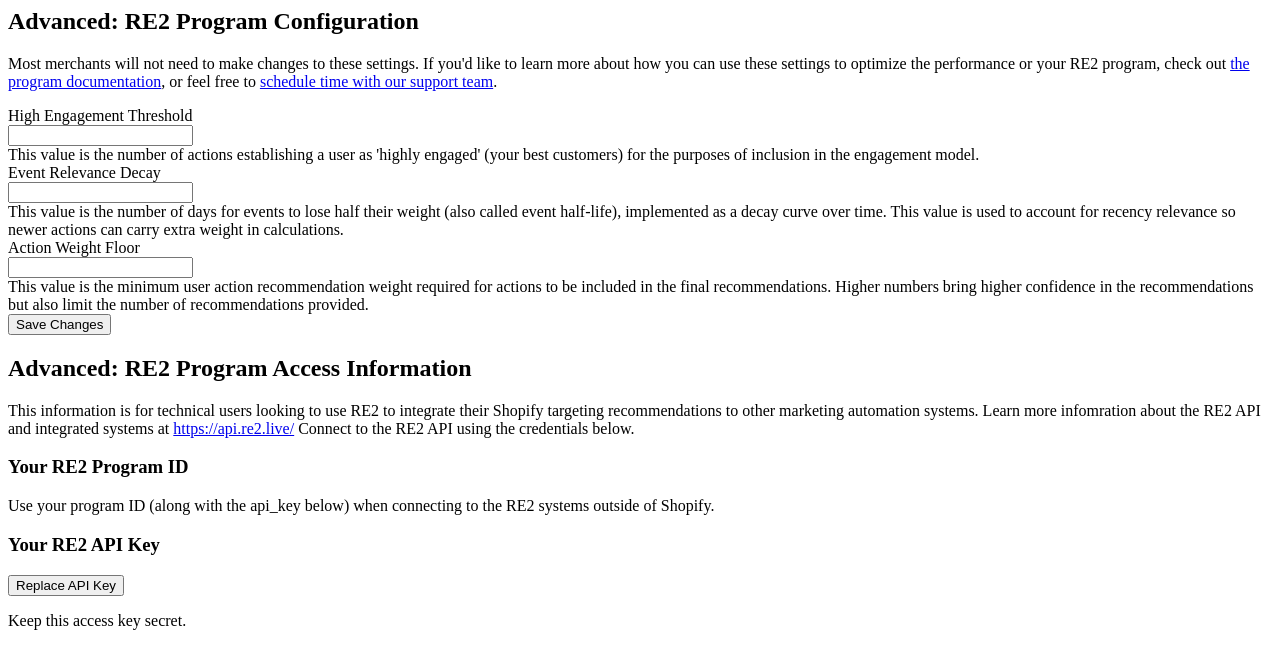
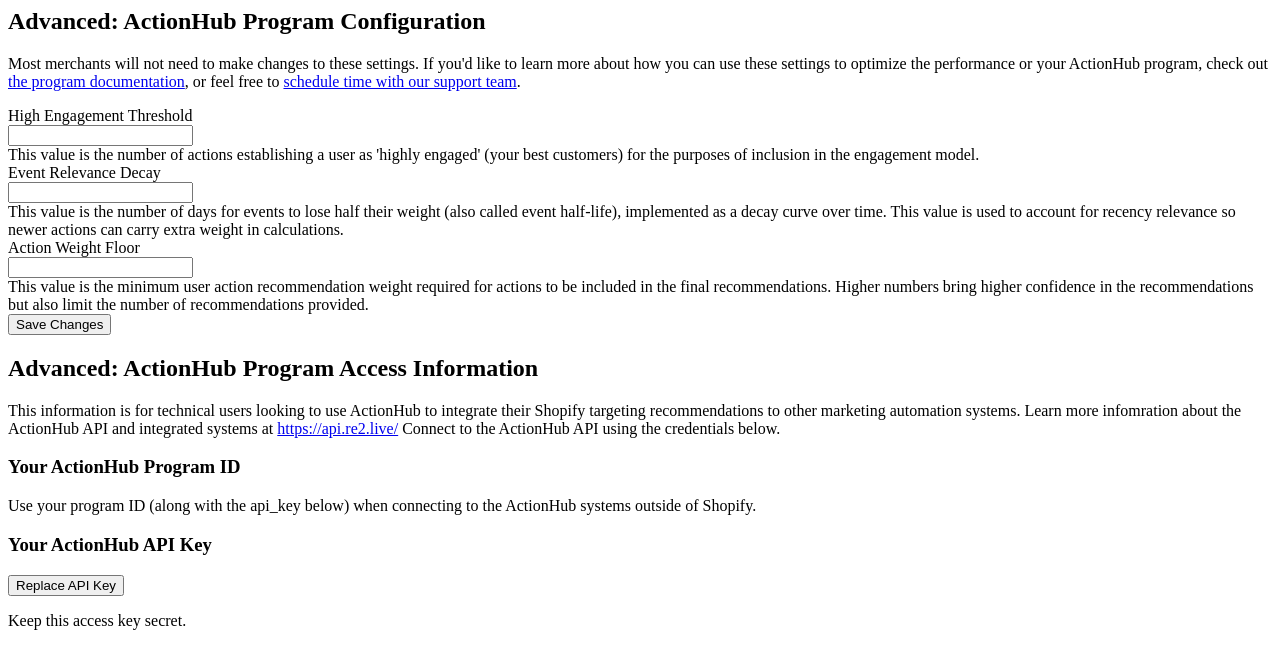
Before and after one commit to Lifecycle-Science/actionhub-shopify-python, a FastAPI app: template app/templates/re2_program_details.html in a window 1280 px wide. Shown: the top 669 px of the page. Run offline with FastAPI, Linux system fonts and the light colour scheme; the template is opened without the code that fills it, so the values that code supplies are empty.

Commit message:
rebranding

```diff
--- a/app/config.py
+++ b/app/config.py
@@ -11,7 +11,7 @@
 AUTH_CALLBACK_URL = config_local.AUTH_CALLBACK_URL
 API_VERSION = "2022-07"
 
-# RE2 credentials
+# ActionHub credentials
 RE2_ADMIN_API_KEY = config_local.RE2_ADMIN_API_KEY
 RE2_ADMIN_API_PROGRAM = config_local.RE2_ADMIN_API_PROGRAM
 
--- a/app/main.py
+++ b/app/main.py
@@ -91,7 +91,7 @@
         request: Request,
         session: shopify.Session = Depends(auth.get_session_from_client_token)):
     """
-    Update the RE2 assets with the latest products
+    Update the ActionHub assets with the latest products
     """
     shopify.ShopifyResource.activate_session(session)
     shop_name = session.url
@@ -103,7 +103,7 @@
     pass
 
 
-# TODO: turn this into the "populate re2 method"
+# TODO: turn this into the "populate actionhub method"
 @app.get("/test_client")
 async def test_client(
         session: shopify.Session = Depends(auth.get_session_from_client_token)):
@@ -281,7 +281,7 @@
 
 
 def disembedded_app_url(request, resource="/"):
-    """Returns the RE2 url without the "embedded" flag so can
+    """Returns the ActionHub url without the "embedded" flag so can
     do an auth redirect if necessary.
     """
     query_params_in = dict(request.query_params)
--- a/app/programs.py
+++ b/app/programs.py
@@ -74,7 +74,7 @@
 
     def add_events(self, events: [dict]):
         """
-        Sends array of events to the RE2 API for inserts
+        Sends array of events to the ActionHub API for inserts
         """
         if not self.loaded:
             raise Re2ShopNotLoaded
@@ -87,7 +87,7 @@
 
     def update_assets(self, assets: [dict]):
         """
-        Sends array of assets to the RE2 API for upsert.
+        Sends array of assets to the ActionHub API for upsert.
         """
         if not self.loaded:
             raise Re2ShopNotLoaded
@@ -140,7 +140,7 @@
 
     def add(self):
         """
-        Create the RE2 program (same as the shop. i.e. one shop = one program)
+        Create the ActionHub program (same as the shop. i.e. one shop = one program)
         """
         if self.loaded:
             raise Re2ShopAlreadyExists
@@ -172,7 +172,7 @@
 
     def _api_headers(self):
         """
-        Returns headers for calls to the RE2 api
+        Returns headers for calls to the ActionHub api
         (Does not include initial admin api call.
         """
         return {
--- a/app/templates/re2_program_details.html
+++ b/app/templates/re2_program_details.html
@@ -5,14 +5,14 @@
 
         <div class="Polaris-Card">
             <div class="Polaris-Card__Header">
-                <h2 class="Polaris-Text--root Polaris-Text--headingMd Polaris-Text--semibold">Advanced: RE2
+                <h2 class="Polaris-Text--root Polaris-Text--headingMd Polaris-Text--semibold">Advanced: ActionHub
                     Program Configuration</h2>
             </div>
             <div class="Polaris-Card__Section">
                 <p>Most merchants will not need to make changes to these settings.
                     If you'd like to learn more about how you can use these settings to
                     optimize the performance
-                    or your RE2 program, check out
+                    or your ActionHub program, check out
                     <a class="Polaris-Link" href="https://calendly.com/lifecyclescience/30min" target="_blank">the
                         program documentation</a>,
                     or feel free to
@@ -138,22 +138,22 @@
 
         <div class="Polaris-Card">
             <div class="Polaris-Card__Header">
-                <h2 class="Polaris-Text--root Polaris-Text--headingMd Polaris-Text--semibold">Advanced: RE2 Program
+                <h2 class="Polaris-Text--root Polaris-Text--headingMd Polaris-Text--semibold">Advanced: ActionHub Program
                     Access Information</h2>
             </div>
             <div class="Polaris-Card__Section">
 
-                <p>This information is for technical users looking to use RE2 to integrate
+                <p>This information is for technical users looking to use ActionHub to integrate
                     their Shopify targeting recommendations to other marketing automation systems.
-                    Learn more infomration about the RE2 API and integrated systems at
+                    Learn more infomration about the ActionHub API and integrated systems at
                     <a class="Polaris-Link" href="https://api.re2.live/" target="_blank">https://api.re2.live/</a>
-                    Connect to the RE2 API using the credentials below.
+                    Connect to the ActionHub API using the credentials below.
                 </p>
 
             </div>
             <div class="Polaris-Card__Section">
                 <div class="Polaris-Card__SectionHeader">
-                    <h3 class="Polaris-Text--root Polaris-Text--headingSm Polaris-Text--semibold">Your RE2 Program
+                    <h3 class="Polaris-Text--root Polaris-Text--headingSm Polaris-Text--semibold">Your ActionHub Program
                         ID</h3>
                 </div>
                 <div class="Polaris-Stack Polaris-Stack--vertical Polaris-Stack--spacingTight">
@@ -170,14 +170,14 @@
                     </div>
                     <div class="Polaris-Stack__Item">
                         <p>Use your program ID (along with the api_key below)
-                            when connecting to the RE2 systems outside of Shopify.</p>
+                            when connecting to the ActionHub systems outside of Shopify.</p>
                     </div>
                 </div>
 
             </div>
             <div class="Polaris-Card__Section">
                 <div class="Polaris-Card__SectionHeader">
-                    <h3 class="Polaris-Text--root Polaris-Text--headingSm Polaris-Text--semibold">Your RE2 API Key</h3>
+                    <h3 class="Polaris-Text--root Polaris-Text--headingSm Polaris-Text--semibold">Your ActionHub API Key</h3>
                 </div>
 
                 <div class="Polaris-Stack Polaris-Stack--vertical Polaris-Stack--spacingTight">
```
Also changed, not shown: app/backline.py (+14 -14 lines), README.md.
